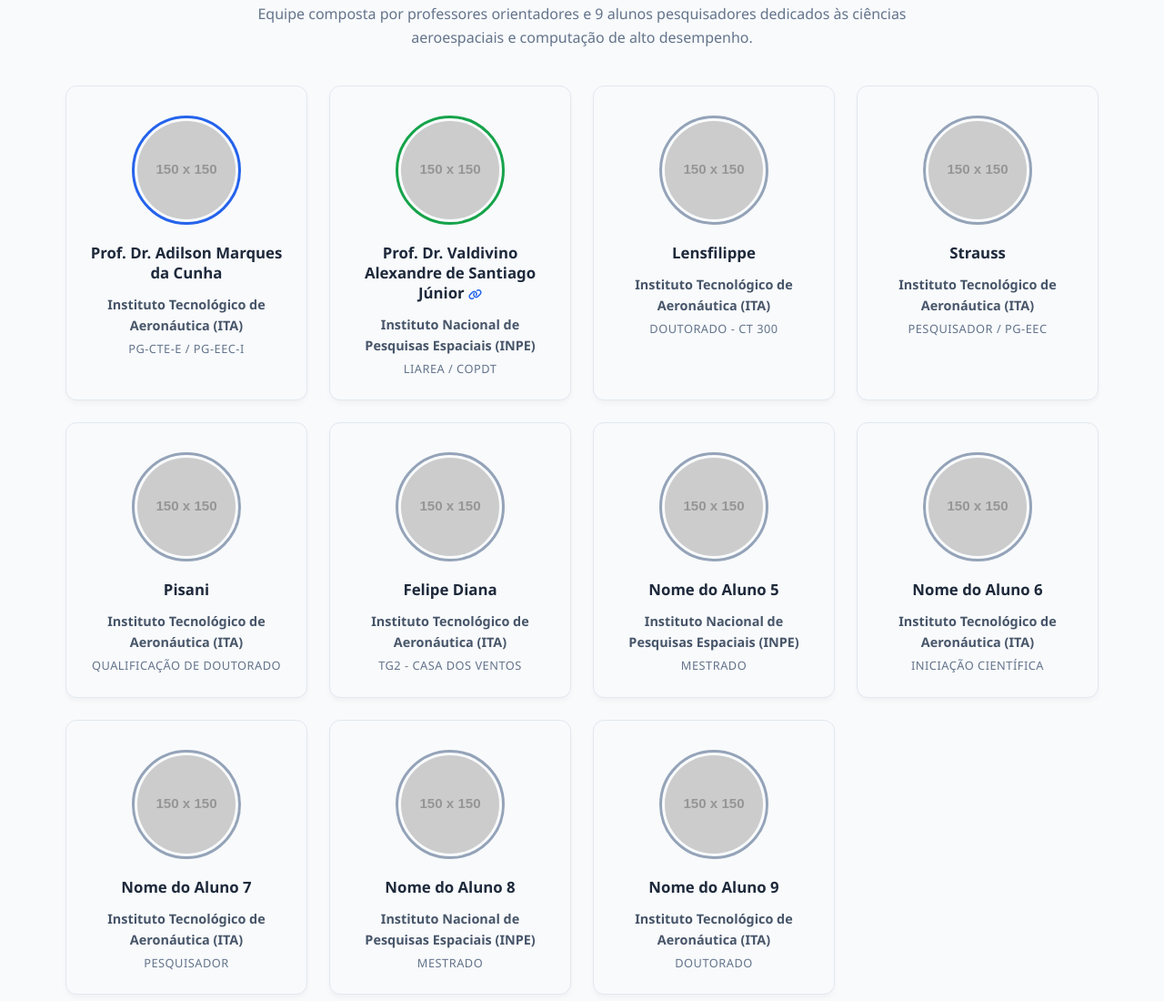
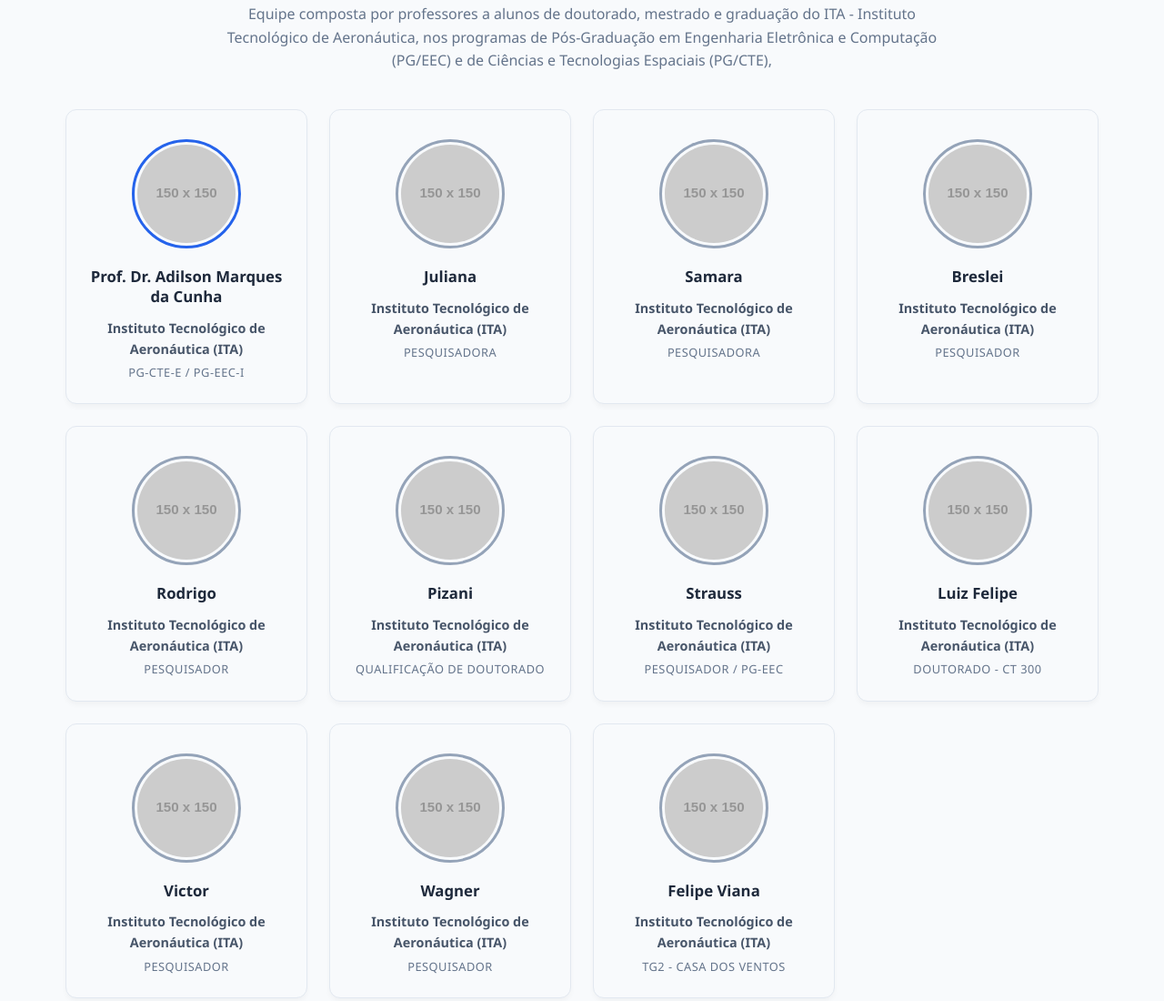
Before and after one commit to esac-gp/research, a plain HTML site: page index.html in a window 1280 px wide. Shown: the part 859-1959 px from the top of the page at 91% size. Drawn offline with Linux system fonts and the light colour scheme; placeholder pictures from the web are drawn by us.

Commit message:
dev: layout format

```diff
--- a/index.html
+++ b/index.html
@@ -3,7 +3,7 @@
 <head>
     <meta charset="UTF-8">
     <meta name="viewport" content="width=device-width, initial-scale=1.0">
-    <title>Grupo de Pesquisa Aeroespacial & Computacional</title>
+    <title>Grupo de Pesquisa em Engenharia e Sistemas Aeroespaciais Computacionais</title>
     <!-- Ícones do FontAwesome -->
     <link rel="stylesheet" href="https://cdnjs.cloudflare.com/ajax/libs/font-awesome/6.4.0/css/all.min.css">
     <style>
@@ -67,13 +67,14 @@
             display: flex;
             align-items: center;
             gap: 0.75rem;
-            font-size: 1.25rem;
+            font-size: 1.1rem;
             font-weight: 700;
             color: var(--primary-dark);
         }
 
         .logo i {
             color: var(--accent-blue);
+            font-size: 1.25rem;
         }
 
         .nav-menu {
@@ -169,7 +170,7 @@
         }
 
         .hero-text h1 {
-            font-size: 2.75rem;
+            font-size: 2.5rem;
             color: var(--primary-dark);
             line-height: 1.2;
             margin-bottom: 1rem;
@@ -202,7 +203,7 @@
             box-shadow: 0 20px 25px -5px rgba(15, 23, 42, 0.2);
         }
 
-        /* --- CARDS DE MEMBROS (ESTILO COM MOLDURA E CIRCULO) --- */
+        /* --- CARDS DE MEMBROS (ESTILO COM MOLDURA E CÍRCULO) --- */
         .members-grid {
             display: grid;
             grid-template-columns: repeat(auto-fit, minmax(240px, 1fr));
@@ -239,10 +240,6 @@
 
         .member-photo-wrapper.border-blue {
             border: 3px solid #2563eb;
-        }
-
-        .member-photo-wrapper.border-green {
-            border: 3px solid #16a34a;
         }
 
         .member-photo-wrapper.border-gray {
@@ -352,6 +349,21 @@
             display: block;
         }
 
+        .external-link {
+            display: inline-flex;
+            align-items: center;
+            gap: 0.5rem;
+            color: var(--accent-blue);
+            font-weight: 600;
+            margin-top: 1rem;
+            transition: var(--transition);
+        }
+
+        .external-link:hover {
+            color: var(--accent-hover);
+            text-decoration: underline;
+        }
+
         /* --- FOOTER --- */
         footer {
             background-color: var(--primary-dark);
@@ -391,7 +403,7 @@
         <div class="nav-container">
             <a href="#home" class="logo">
                 <i class="fa-solid fa-shuttle-space"></i>
-                <span>LabAeroComp</span>
+                <span>Grupo de Pesquisa em Engenharia e Sistemas Aeroespaciais Computacionais</span>
             </a>
             <nav>
                 <ul class="nav-menu">
@@ -418,8 +430,8 @@
     <!-- 1. HOME -->
     <section id="home">
         <div class="hero-text">
-            <h1>Pesquisa Avançada em Engenharia Aeroespacial e Computação</h1>
-            <p>Desenvolvendo métodos numéricos, simulações de alto desempenho e tecnologias computacionais aplicadas ao setor aeroespacial.</p>
+            <h1>Grupo de Pesquisa em Engenharia de Sistemas Aeroespaciais e Computacionais</h1>
+            <p>Desenvolvendo pesquisa acadêmica, simulações e tecnologias computacionais aplicadas ao setor aeroespacial</p>
             <a href="#descricao" style="display: inline-block; background: var(--accent-blue); color: white; padding: 0.75rem 1.5rem; border-radius: 6px; font-weight: 600;">Conheça a Equipe</a>
         </div>
         <div class="hero-image">
@@ -433,11 +445,11 @@
     <section id="descricao">
         <h2 class="section-title">Sobre o Grupo de Pesquisa</h2>
         <p style="text-align: center; max-width: 800px; margin: 0 auto 2.5rem; color: var(--text-muted);">
-            Equipe composta por professores orientadores e 9 alunos pesquisadores dedicados às ciências aeroespaciais e computação de alto desempenho.
+            Equipe composta por professores a alunos de doutorado, mestrado e graduação do ITA - Instituto Tecnológico de Aeronáutica, nos programas de Pós-Graduação em Engenharia Eletrônica e Computação (PG/EEC) e de Ciências e Tecnologias Espaciais (PG/CTE),
         </p>
 
         <div class="members-grid">
-            <!-- Professores / Orientadores -->
+            <!-- 01) Prof. Cunha -->
             <div class="member-card">
                 <div class="member-photo-wrapper border-blue">
                     <img src="https://via.placeholder.com/150" alt="Prof. Dr. Adilson Marques da Cunha" class="member-photo">
@@ -447,25 +459,57 @@
                 <p class="member-department">PG-CTE-E / PG-EEC-I</p>
             </div>
 
+            <!-- 02) Juliana -->
             <div class="member-card">
-                <div class="member-photo-wrapper border-green">
-                    <img src="https://via.placeholder.com/150" alt="Prof. Dr. Valdivino Alexandre de Santiago Júnior" class="member-photo">
+                <div class="member-photo-wrapper border-gray">
+                    <img src="https://via.placeholder.com/150" alt="Juliana" class="member-photo">
                 </div>
-                <h3 class="member-name">Prof. Dr. Valdivino Alexandre de Santiago Júnior <i class="fa-solid fa-link" style="font-size: 0.75rem; color: #2563eb;"></i></h3>
-                <p class="member-institution">Instituto Nacional de Pesquisas Espaciais (INPE)</p>
-                <p class="member-department">LIAREA / COPDT</p>
+                <h3 class="member-name">Juliana</h3>
+                <p class="member-institution">Instituto Tecnológico de Aeronáutica (ITA)</p>
+                <p class="member-department">Pesquisadora</p>
             </div>
 
-            <!-- 9 Alunos Pesquisadores -->
+            <!-- 03) Samara -->
             <div class="member-card">
                 <div class="member-photo-wrapper border-gray">
-                    <img src="https://via.placeholder.com/150" alt="Lensfilippe" class="member-photo">
+                    <img src="https://via.placeholder.com/150" alt="Samara" class="member-photo">
                 </div>
-                <h3 class="member-name">Lensfilippe</h3>
+                <h3 class="member-name">Samara</h3>
                 <p class="member-institution">Instituto Tecnológico de Aeronáutica (ITA)</p>
-                <p class="member-department">Doutorado - CT 300</p>
+                <p class="member-department">Pesquisadora</p>
             </div>
 
+            <!-- 04) Breslei -->
+            <div class="member-card">
+                <div class="member-photo-wrapper border-gray">
+                    <img src="https://via.placeholder.com/150" alt="Breslei" class="member-photo">
+                </div>
+                <h3 class="member-name">Breslei</h3>
+                <p class="member-institution">Instituto Tecnológico de Aeronáutica (ITA)</p>
+                <p class="member-department">Pesquisador</p>
+            </div>
+
+            <!-- 05) Rodrigo -->
+            <div class="member-card">
+                <div class="member-photo-wrapper border-gray">
+                    <img src="https://via.placeholder.com/150" alt="Rodrigo" class="member-photo">
+                </div>
+                <h3 class="member-name">Rodrigo</h3>
+                <p class="member-institution">Instituto Tecnológico de Aeronáutica (ITA)</p>
+                <p class="member-department">Pesquisador</p>
+            </div>
+
+            <!-- 06) Pizani -->
+            <div class="member-card">
+                <div class="member-photo-wrapper border-gray">
+                    <img src="https://via.placeholder.com/150" alt="Pizani" class="member-photo">
+                </div>
+                <h3 class="member-name">Pizani</h3>
+                <p class="member-institution">Instituto Tecnológico de Aeronáutica (ITA)</p>
+                <p class="member-department">Qualificação de Doutorado</p>
+            </div>
+
+            <!-- 07) Strauss -->
             <div class="member-card">
                 <div class="member-photo-wrapper border-gray">
                     <img src="https://via.placeholder.com/150" alt="Strauss" class="member-photo">
@@ -475,67 +519,44 @@
                 <p class="member-department">Pesquisador / PG-EEC</p>
             </div>
 
+            <!-- 08) Luiz Felipe -->
             <div class="member-card">
                 <div class="member-photo-wrapper border-gray">
-                    <img src="https://via.placeholder.com/150" alt="Pisani" class="member-photo">
+                    <img src="https://via.placeholder.com/150" alt="Luiz Felipe" class="member-photo">
                 </div>
-                <h3 class="member-name">Pisani</h3>
+                <h3 class="member-name">Luiz Felipe</h3>
                 <p class="member-institution">Instituto Tecnológico de Aeronáutica (ITA)</p>
-                <p class="member-department">Qualificação de Doutorado</p>
+                <p class="member-department">Doutorado - CT 300</p>
             </div>
 
+            <!-- 09) Victor -->
             <div class="member-card">
                 <div class="member-photo-wrapper border-gray">
-                    <img src="https://via.placeholder.com/150" alt="Felipe Diana" class="member-photo">
+                    <img src="https://via.placeholder.com/150" alt="Victor" class="member-photo">
                 </div>
-                <h3 class="member-name">Felipe Diana</h3>
-                <p class="member-institution">Instituto Tecnológico de Aeronáutica (ITA)</p>
-                <p class="member-department">TG2 - Casa dos Ventos</p>
-            </div>
-
-            <div class="member-card">
-                <div class="member-photo-wrapper border-gray">
-                    <img src="https://via.placeholder.com/150" alt="Aluno 5" class="member-photo">
-                </div>
-                <h3 class="member-name">Nome do Aluno 5</h3>
-                <p class="member-institution">Instituto Nacional de Pesquisas Espaciais (INPE)</p>
-                <p class="member-department">Mestrado</p>
-            </div>
-
-            <div class="member-card">
-                <div class="member-photo-wrapper border-gray">
-                    <img src="https://via.placeholder.com/150" alt="Aluno 6" class="member-photo">
-                </div>
-                <h3 class="member-name">Nome do Aluno 6</h3>
-                <p class="member-institution">Instituto Tecnológico de Aeronáutica (ITA)</p>
-                <p class="member-department">Iniciação Científica</p>
-            </div>
-
-            <div class="member-card">
-                <div class="member-photo-wrapper border-gray">
-                    <img src="https://via.placeholder.com/150" alt="Aluno 7" class="member-photo">
-                </div>
-                <h3 class="member-name">Nome do Aluno 7</h3>
+                <h3 class="member-name">Victor</h3>
                 <p class="member-institution">Instituto Tecnológico de Aeronáutica (ITA)</p>
                 <p class="member-department">Pesquisador</p>
             </div>
 
+            <!-- 10) Wagner -->
             <div class="member-card">
                 <div class="member-photo-wrapper border-gray">
-                    <img src="https://via.placeholder.com/150" alt="Aluno 8" class="member-photo">
+                    <img src="https://via.placeholder.com/150" alt="Wagner" class="member-photo">
                 </div>
-                <h3 class="member-name">Nome do Aluno 8</h3>
-                <p class="member-institution">Instituto Nacional de Pesquisas Espaciais (INPE)</p>
-                <p class="member-department">Mestrado</p>
+                <h3 class="member-name">Wagner</h3>
+                <p class="member-institution">Instituto Tecnológico de Aeronáutica (ITA)</p>
+                <p class="member-department">Pesquisador</p>
             </div>
 
+            <!-- 11) Felipe Viana -->
             <div class="member-card">
                 <div class="member-photo-wrapper border-gray">
-                    <img src="https://via.placeholder.com/150" alt="Aluno 9" class="member-photo">
+                    <img src="https://via.placeholder.com/150" alt="Felipe Viana" class="member-photo">
                 </div>
-                <h3 class="member-name">Nome do Aluno 9</h3>
+                <h3 class="member-name">Felipe Viana</h3>
                 <p class="member-institution">Instituto Tecnológico de Aeronáutica (ITA)</p>
-                <p class="member-department">Doutorado</p>
+                <p class="member-department">TG2 - Casa dos Ventos</p>
             </div>
         </div>
     </section>
@@ -567,10 +588,12 @@
         <h2 class="section-title">Tecnologias Utilizadas</h2>
         <div style="text-align: center; max-width: 800px; margin: 0 auto;">
             <span class="tech-badge">Python</span>
-            <span class="tech-badge">C++ / Fortran</span>
+            <span class="tech-badge">C/C++</span>
             <span class="tech-badge">CUDA / GPU</span>
-            <span class="tech-badge">OpenFOAM</span>
-            <span class="tech-badge">MPI / OpenMP</span>
+            <span class="tech-badge">Pyspark</span>
+            <span class="tech-badge">Llamaindex</span>
+            <span class="tech-badge">YOLO</span>
+            <span class="tech-badge">Roboflow</span>
             <span class="tech-badge">MATLAB / Simulink</span>
             <span class="tech-badge">TensorFlow / PyTorch</span>
             <span class="tech-badge">Git & GitHub</span>
@@ -581,7 +604,7 @@
     <section id="projetos">
         <h2 class="section-title">Projetos em Andamento</h2>
         <div class="list-item">
-            <h4>Análise Computacional aplicada à Energia Eólica (TG2)</h4>
+            <h4>Developing a Cds With Scrum in an Interdisciplinary Academic Project</h4>
             <p>Acompanhamento de testes computacionais e relatórios técnicos aplicados a sistemas aerodinâmicos com a Casa dos Ventos.</p>
         </div>
         <div class="list-item">
@@ -621,6 +644,11 @@
         <div id="gravacao" class="tab-content">
             <h3>Gravações das Reuniões</h3>
             <p>Acesse o repositório de gravações em vídeo das discussões de projetos e seminários internos do grupo.</p>
+            <div>
+                <a href="https://drive.google.com/file/d/1KK48eqnEFQkfKUQRPYcn5Drdsqrx2bVq/view?usp=drive_link" target="_blank" class="external-link">
+                    <i class="fa-solid fa-circle-play"></i> Gravação da Reunião (Google Drive)
+                </a>
+            </div>
         </div>
 
         <div id="transcricao" class="tab-content">
@@ -631,12 +659,17 @@
         <div id="ata" class="tab-content">
             <h3>Atas das Reuniões</h3>
             <p>Registros formais de decisões, prazos e plano de ação do grupo de pesquisa.</p>
+            <div>
+                <a href="./meeting%20minutes-20260817.md" target="_blank" class="external-link">
+                    <i class="fa-solid fa-file-contract"></i> Quarta reunião
+                </a>
+            </div>
         </div>
     </section>
 
     <!-- FOOTER -->
     <footer>
-        <p>&copy; 2026 LabAeroComp - Grupo de Pesquisa Aeroespacial e Computacional. Hospedado via GitHub Pages.</p>
+        <p>&copy; 2026 Grupo de Pesquisa em Engenharia e Sistemas Aeroespaciais Computacionais. Hospedado via GitHub Pages.</p>
     </footer>
 
     <!-- JAVASCRIPT VANILLA -->
```
